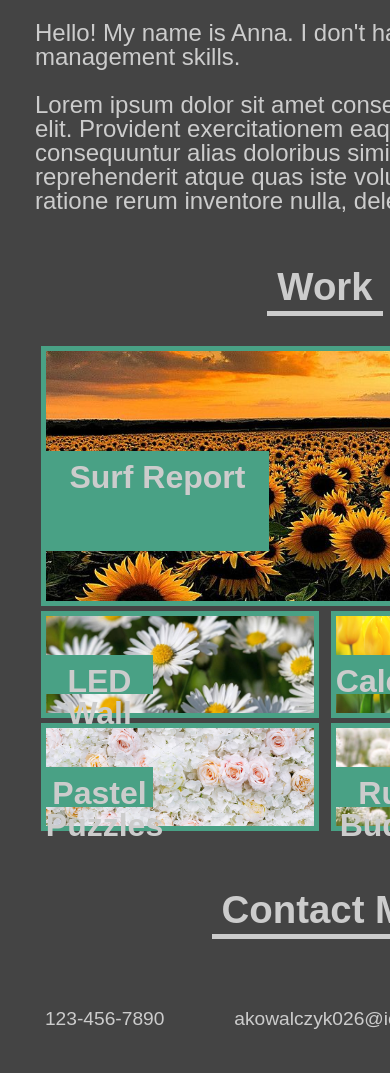
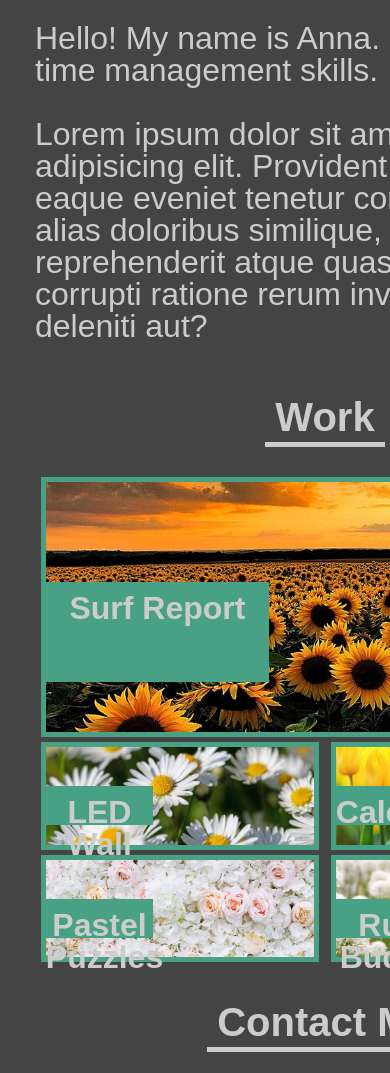
Before and after one commit to akowala/css-portfolio-ch2, a plain HTML site: page 02-Challenge/index.html in a window 390 px wide. Shown: the part 642-1715 px from the top of the page. Drawn offline with Linux system fonts and the light colour scheme.

Commit message:
final changes

```diff
--- a/02-Challenge/Assets/style.css
+++ b/02-Challenge/Assets/style.css
@@ -13,7 +13,7 @@ body {
 }
 
 
-
+/* scroll behavior set to smooth */
  * {
     scroll-behavior: smooth;
 }
@@ -63,13 +63,13 @@ header nav {
     font-weight: 900;
 }
 
-
+/* text in nav bar has a different color */
 .nav-list li a {
     color: var(--secondary-text-color);
     text-decoration: none;
 }
 
-
+/* resized media so it appears the correct way on various screens and devices */
 @media screen and (max-width: 450px) {
     header {
         align-items: center;
@@ -111,7 +111,7 @@ header nav {
     background-size: cover;
     background-position: left top -175px;
 }
-
+/* used mdn docs to look up grid layouts for CSS */
 main {
     padding-top: 20px;
     background-color: var(--primary-color);
@@ -186,7 +186,7 @@ main section {
 }
 
 .work-content div::before {
-    content: "";
+    content: "" ;
     display: block;
     position: absolute;
     height: 100%;
@@ -283,7 +283,7 @@ main section {
         border-right-width: none;
         border-right-style: none;
         text-align: center;
-        font-size: 240%;
+        font-size: 250%;
         width: auto;
         border-bottom-color: var(--primary-text-color);
         border-bottom-width: var(--border-accent-width);
@@ -301,7 +301,7 @@ main section {
     }
 
     .about-me-content p {
-        font-size: 150%;
+        font-size: 200%;
     }
 
     .work-content {
@@ -310,7 +310,7 @@ main section {
 
 
     #contact-me {
-        margin-top: 20px;
+        margin-top: 25x;
         margin-bottom: 0px;
     }
 
--- a/02-Challenge/index.html
+++ b/02-Challenge/index.html
@@ -8,10 +8,10 @@
         <meta charset="UTF-8">
         <meta name="viewport" content="width=device-width, initial-scale=1" />
 
-        <!-- import reset.css -->
+        <!-- reset.css sheet -->
         <link rel="stylesheet" href="./Assets/reset.css">
 
-        <!-- import stylesheet -->
+        <!-- css stylesheet -->
         <link rel="stylesheet" href="./Assets/style.css">
 
         <!-- tab title -->
@@ -59,12 +59,11 @@
                     <h2>Pastel Puzzles</h2>
                 </div>
                 <div class="small-card-four">
-                    <h2>Run Buddy<h2>
+                    <h2>Run Buddy</h2>
                 </div>
             </section>
-            <!-- <p class="work-content">
-                coming soon
-            </p> -->
+            <!-- <p class="work-content"> coming soon!! -->
+
             <h1 id="contact-me">Contact Me</h1>
             <section class="contact-me-content">
                 <ul>
@@ -80,7 +79,8 @@
             <p>&copy; 2022</p>
         </footer>
 
-        <!--This will scroll the page back to the top when you hit the refresh button -->
+
+        <!--scrolls back up when hitting the refresh button-->
         <script>
             location.replace('#');
         </script>
```
